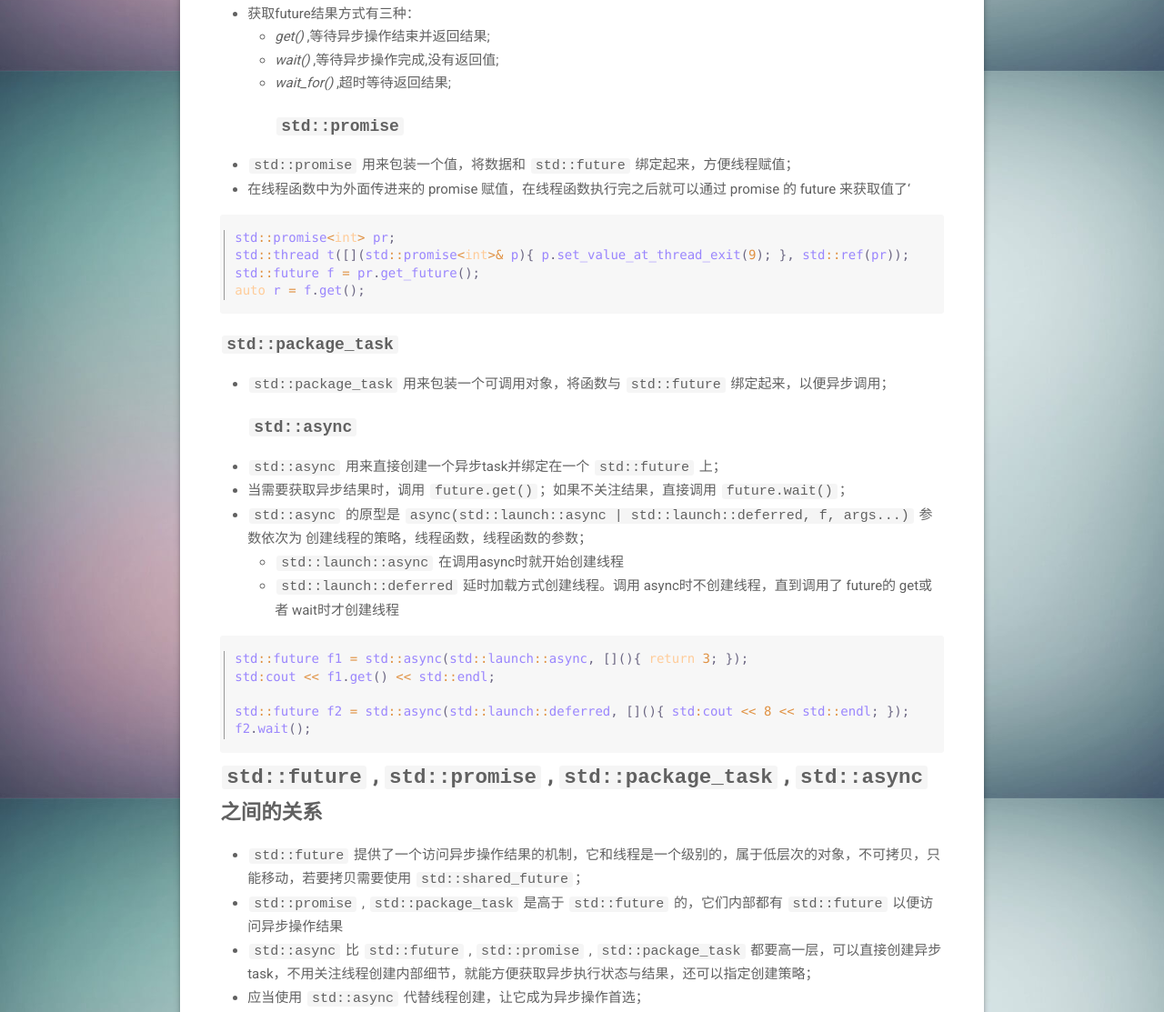
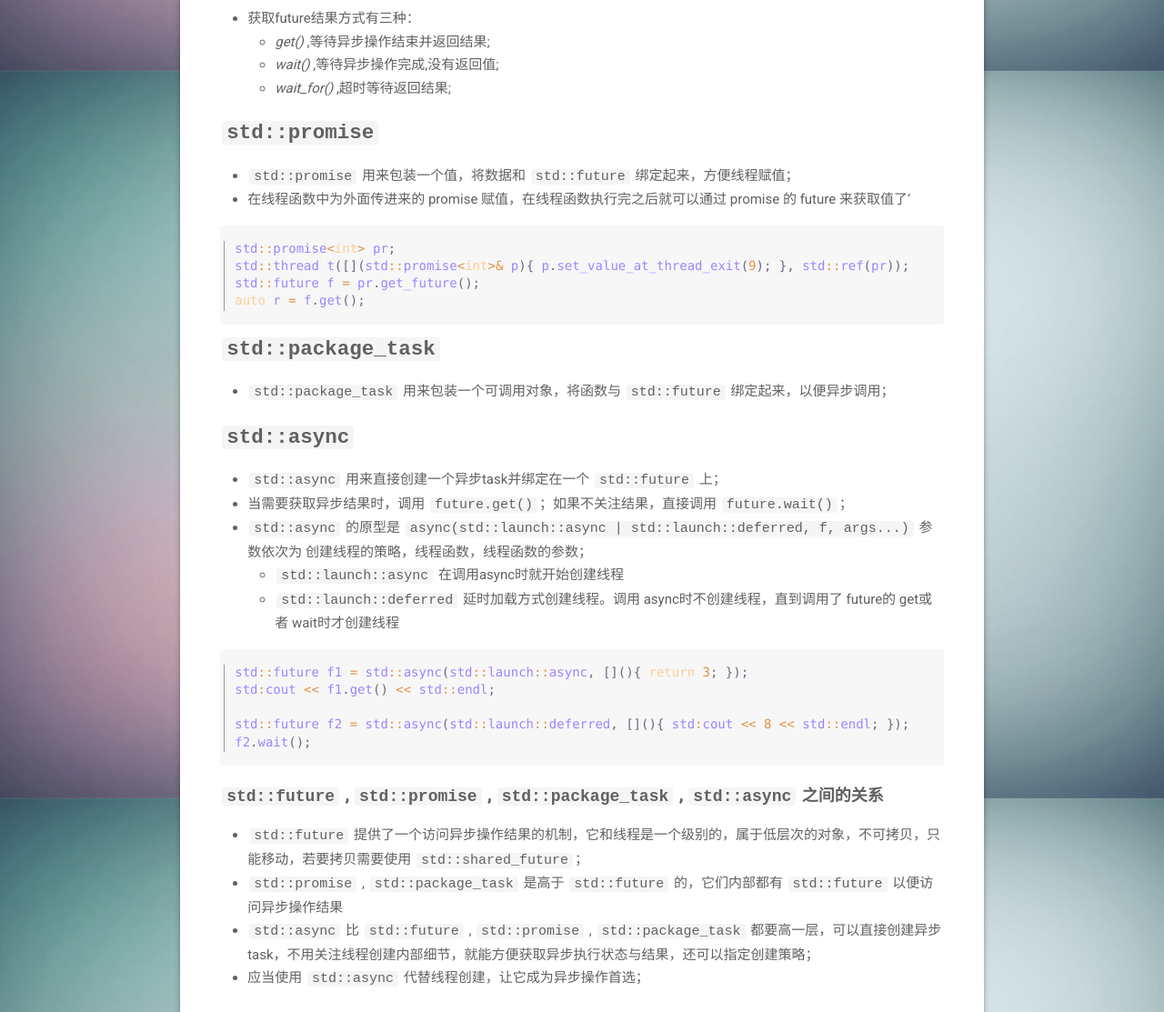
Before and after one commit to fanxuedong6/fanxuedong6.github.io, a plain HTML site: page 2017/11/14/C++-多线程四（异步操作）/index.html in a window 1280 px wide. Shown: the part 1522-2635 px from the top of the page at 91% size. Drawn offline with Linux system fonts and the light colour scheme; some packages are replaced by stand-ins of ours; a script that the page names is missing.

Commit message:
Site updated: 2017-11-14 22:06:47

```diff
--- a/2017/11/14/C++-多线程四（异步操作）/index.html
+++ b/2017/11/14/C++-多线程四（异步操作）/index.html
@@ -354,7 +354,7 @@
 
 
     <ul class="post-toc-wrap mdl-menu mdl-menu--bottom-left mdl-js-menu mdl-js-ripple-effect" for="post-toc-trigger-btn" style="max-height:80vh; overflow-y:scroll;">
-        <ol class="post-toc"><li class="post-toc-item post-toc-level-4"><a class="post-toc-link" href="#std-future"><span class="post-toc-number">1.</span> <span class="post-toc-text">std::future</span></a></li><li class="post-toc-item post-toc-level-4"><a class="post-toc-link" href="#std-promise"><span class="post-toc-number">2.</span> <span class="post-toc-text">std::promise</span></a></li><li class="post-toc-item post-toc-level-4"><a class="post-toc-link" href="#std-package-task"><span class="post-toc-number">3.</span> <span class="post-toc-text">std::package_task</span></a></li><li class="post-toc-item post-toc-level-4"><a class="post-toc-link" href="#std-async"><span class="post-toc-number">4.</span> <span class="post-toc-text">std::async</span></a></li></ol></li><li class="post-toc-item post-toc-level-3"><a class="post-toc-link" href="#std-future-std-promise-std-package-task-std-async-之间的关系"><span class="post-toc-number"></span> <span class="post-toc-text">std::future , std::promise , std::package_task , std::async 之间的关系</span></a>
+        <ol class="post-toc"><li class="post-toc-item post-toc-level-3"><a class="post-toc-link" href="#std-future"><span class="post-toc-number">1.</span> <span class="post-toc-text">std::future</span></a></li><li class="post-toc-item post-toc-level-3"><a class="post-toc-link" href="#std-promise"><span class="post-toc-number">2.</span> <span class="post-toc-text">std::promise</span></a></li><li class="post-toc-item post-toc-level-3"><a class="post-toc-link" href="#std-package-task"><span class="post-toc-number">3.</span> <span class="post-toc-text">std::package_task</span></a></li><li class="post-toc-item post-toc-level-3"><a class="post-toc-link" href="#std-async"><span class="post-toc-number">4.</span> <span class="post-toc-text">std::async</span></a><ol class="post-toc-child"><li class="post-toc-item post-toc-level-4"><a class="post-toc-link" href="#std-future-std-promise-std-package-task-std-async-之间的关系"><span class="post-toc-number">4.1.</span> <span class="post-toc-text">std::future , std::promise , std::package_task , std::async 之间的关系</span></a></li></ol></li></ol>
         <!--
         <li class="mdl-menu__item">
             Some Action
@@ -554,7 +554,7 @@
 
 ——来源网络，作者不明。
 </code></pre><p>可见对于异步操作，最主要的是获取异步执行消息，C++11提供了异步操作相关的类：</p>
-<h4 id="std-future"><a href="#std-future" class="headerlink" title="std::future"></a><code>std::future</code></h4><ul>
+<h3 id="std-future"><a href="#std-future" class="headerlink" title="std::future"></a><code>std::future</code></h3><ul>
 <li><code>std::future</code> 作伪异步结果的传输通道，可以很方便地获取线程函数的返回值；</li>
 <li>可以以<em>同步等待</em>的方式来获取结果，通过<em>轮询</em> <code>std::future_status</code> 来获取异步操作的结果；<ul>
 <li><em>defferred</em> ,异步操作未开始</li>
@@ -578,9 +578,11 @@
 <li>获取future结果方式有三种：<ul>
 <li><em>get()</em> ,等待异步操作结束并返回结果;</li>
 <li><em>wait()</em> ,等待异步操作完成,没有返回值;</li>
-<li><em>wait_for()</em> ,超时等待返回结果;<h4 id="std-promise"><a href="#std-promise" class="headerlink" title="std::promise"></a><code>std::promise</code></h4></li>
+<li><em>wait_for()</em> ,超时等待返回结果;</li>
 </ul>
 </li>
+</ul>
+<h3 id="std-promise"><a href="#std-promise" class="headerlink" title="std::promise"></a><code>std::promise</code></h3><ul>
 <li><code>std::promise</code> 用来包装一个值，将数据和 <code>std::future</code> 绑定起来，方便线程赋值；</li>
 <li>在线程函数中为外面传进来的 promise 赋值，在线程函数执行完之后就可以通过 promise 的 future 来获取值了‘</li>
 </ul>
@@ -589,8 +591,10 @@ std<span class="token operator">::</span>thread <span class="token function">t</
 std<span class="token operator">::</span>future f <span class="token operator">=</span> pr<span class="token punctuation">.</span><span class="token function">get_future</span><span class="token punctuation">(</span><span class="token punctuation">)</span><span class="token punctuation">;</span>
 <span class="token keyword">auto</span> r <span class="token operator">=</span> f<span class="token punctuation">.</span><span class="token function">get</span><span class="token punctuation">(</span><span class="token punctuation">)</span><span class="token punctuation">;</span>
 <span aria-hidden="true" class="line-numbers-rows"><span></span><span></span><span></span><span></span></span></code></pre>
-<h4 id="std-package-task"><a href="#std-package-task" class="headerlink" title="std::package_task"></a><code>std::package_task</code></h4><ul>
-<li><code>std::package_task</code> 用来包装一个可调用对象，将函数与 <code>std::future</code> 绑定起来，以便异步调用；<h4 id="std-async"><a href="#std-async" class="headerlink" title="std::async"></a><code>std::async</code></h4></li>
+<h3 id="std-package-task"><a href="#std-package-task" class="headerlink" title="std::package_task"></a><code>std::package_task</code></h3><ul>
+<li><code>std::package_task</code> 用来包装一个可调用对象，将函数与 <code>std::future</code> 绑定起来，以便异步调用；</li>
+</ul>
+<h3 id="std-async"><a href="#std-async" class="headerlink" title="std::async"></a><code>std::async</code></h3><ul>
 <li><code>std::async</code> 用来直接创建一个异步task并绑定在一个 <code>std::future</code> 上；</li>
 <li>当需要获取异步结果时，调用 <code>future.get()</code>；如果不关注结果，直接调用 <code>future.wait()</code>；</li>
 <li><code>std::async</code> 的原型是 <code>async(std::launch::async | std::launch::deferred, f, args...)</code> 参数依次为 创建线程的策略，线程函数，线程函数的参数；<ul>
@@ -605,7 +609,7 @@ std<span class="token operator">:</span>cout <span class="token operator">&lt;&l
 std<span class="token operator">::</span>future f2 <span class="token operator">=</span> std<span class="token operator">::</span><span class="token function">async</span><span class="token punctuation">(</span>std<span class="token operator">::</span>launch<span class="token operator">::</span>deferred<span class="token punctuation">,</span> <span class="token punctuation">[</span><span class="token punctuation">]</span><span class="token punctuation">(</span><span class="token punctuation">)</span><span class="token punctuation">{</span> std<span class="token operator">:</span>cout <span class="token operator">&lt;&lt;</span> <span class="token number">8</span> <span class="token operator">&lt;&lt;</span> std<span class="token operator">::</span>endl<span class="token punctuation">;</span> <span class="token punctuation">}</span><span class="token punctuation">)</span><span class="token punctuation">;</span>
 f2<span class="token punctuation">.</span><span class="token function">wait</span><span class="token punctuation">(</span><span class="token punctuation">)</span><span class="token punctuation">;</span>
 <span aria-hidden="true" class="line-numbers-rows"><span></span><span></span><span></span><span></span><span></span></span></code></pre>
-<h3 id="std-future-std-promise-std-package-task-std-async-之间的关系"><a href="#std-future-std-promise-std-package-task-std-async-之间的关系" class="headerlink" title="std::future , std::promise , std::package_task , std::async 之间的关系"></a><code>std::future</code> , <code>std::promise</code> , <code>std::package_task</code> , <code>std::async</code> 之间的关系</h3><ul>
+<h4 id="std-future-std-promise-std-package-task-std-async-之间的关系"><a href="#std-future-std-promise-std-package-task-std-async-之间的关系" class="headerlink" title="std::future , std::promise , std::package_task , std::async 之间的关系"></a><code>std::future</code> , <code>std::promise</code> , <code>std::package_task</code> , <code>std::async</code> 之间的关系</h4><ul>
 <li><code>std::future</code> 提供了一个访问异步操作结果的机制，它和线程是一个级别的，属于低层次的对象，不可拷贝，只能移动，若要拷贝需要使用 <code>std::shared_future</code>；</li>
 <li><code>std::promise</code> , <code>std::package_task</code> 是高于 <code>std::future</code> 的，它们内部都有 <code>std::future</code> 以便访问异步操作结果</li>
 <li><code>std::async</code> 比 <code>std::future</code> , <code>std::promise</code> , <code>std::package_task</code> 都要高一层，可以直接创建异步task，不用关注线程创建内部细节，就能方便获取异步执行状态与结果，还可以指定创建策略；</li>
```
